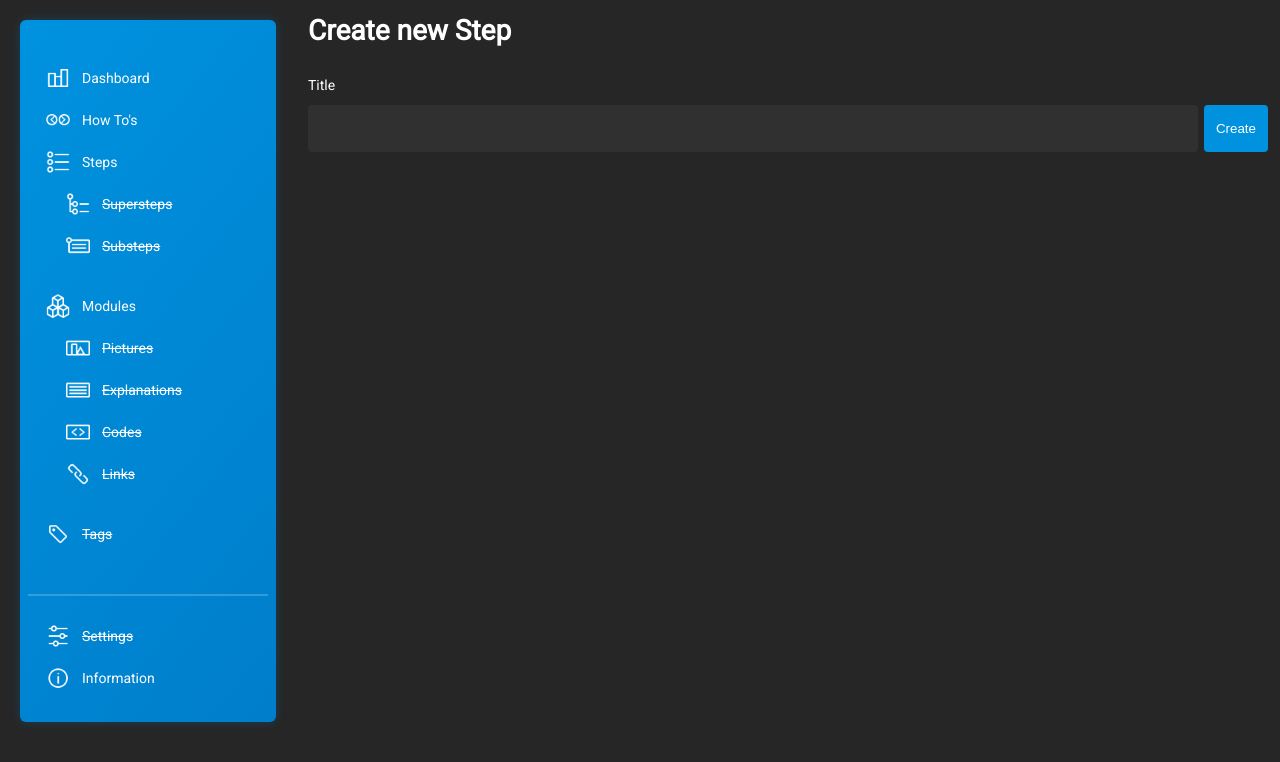
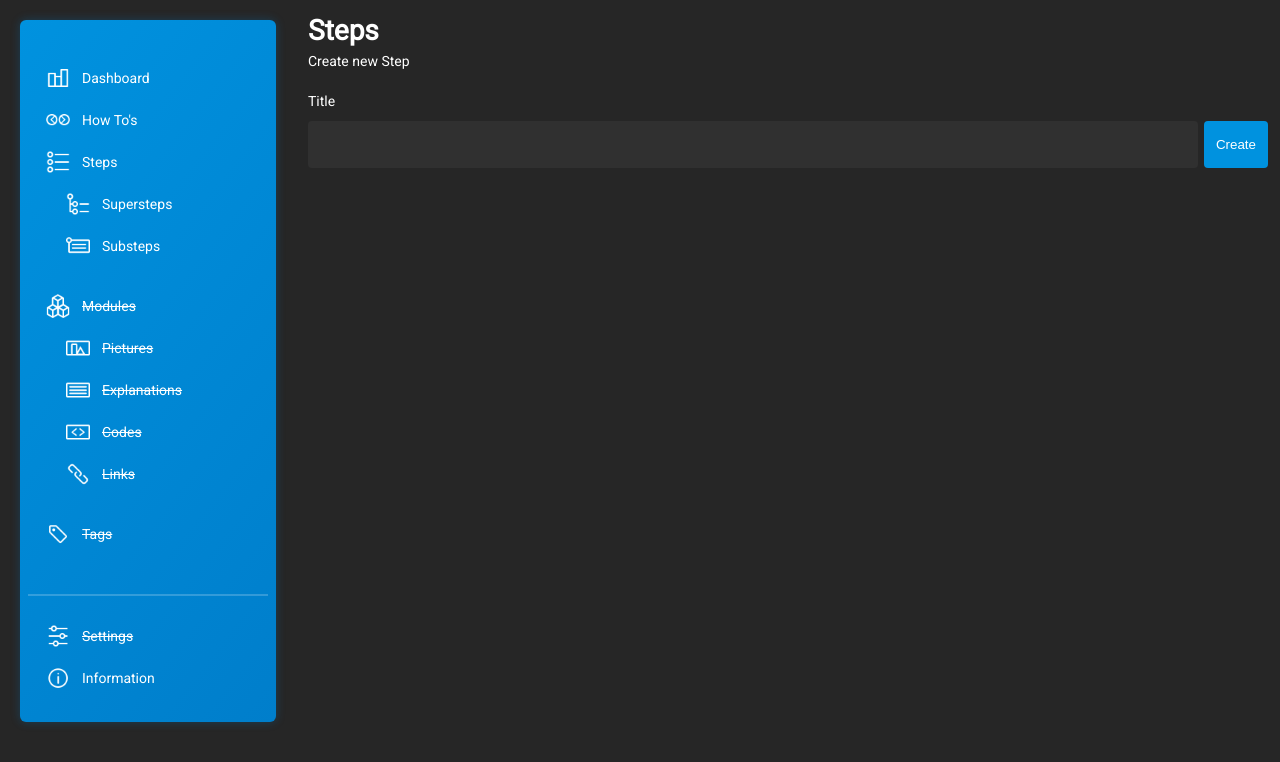
Before and after one commit to tiveritz/sequence-webapps, a Django app: page /administration/steps/create/ in a window 1280 px wide. Shown: the top 762 px of the page. Run offline with Django 3.2, Linux system fonts and the light colour scheme; parts of the project's set-up code (start-up, migrations or seed data) failed here and were passed over.

Commit message:
[Feature] Prepare functionality for adding, deleting and order changing steps

```diff
--- a/howtos-project/administration/static/administration/style/style.css
+++ b/howtos-project/administration/static/administration/style/style.css
@@ -184,6 +184,7 @@ body {
 .add-button {
 	width: 42px;
 	height: 42px;
+	margin: 12px 0;
 	border-radius: 6px;
 	background: var(--bgbrighter);
 	display: flex;
--- a/howtos-project/administration/templates/modules/menu.html
+++ b/howtos-project/administration/templates/modules/menu.html
@@ -19,22 +19,22 @@
             </a>
         </div>
         <div class="menu-entry menu-sub">
-            <a href="#" class="entry">
+            <a href="{% url 'supersteps' %}" class="entry">
                 <div id="icon-supersteps" class="menu-icon"></div>
-                <div><s>Supersteps</s></div>
+                <div>Supersteps</div>
             </a>
         </div>
         <div class="menu-entry menu-sub">
-            <a href="#" class="entry">
+            <a href="{% url 'substeps' %}" class="entry">
                 <div id="icon-substeps" class="menu-icon"></div>
-                <div><s>Substeps</s></div>
+                <div>Substeps</div>
             </a>
         </div>
         <div class="void-m"></div>
         <div class="menu-entry-noclick">
             <div class="entry">
                 <div id="icon-modules" class="menu-icon"></div>
-                <div>Modules</div>
+                <div><s>Modules</s></div>
             </div>
         </div>
         <div class="menu-entry menu-sub">
--- a/howtos-project/administration/templates/pages/dashboard.html
+++ b/howtos-project/administration/templates/pages/dashboard.html
@@ -14,11 +14,11 @@
                 <div class="dashboard-table-col">{{ statistics.stepsCount }}</div>
             </div>
             <div class="dashboard-table-row">
-                <div class="dashboard-table-col">SuperSteps</div>
+                <div class="dashboard-table-col">Supersteps</div>
                 <div class="dashboard-table-col">{{ statistics.superStepsCount }}</div>
             </div>
             <div class="dashboard-table-row">
-                <div class="dashboard-table-col">SubSteps</div>
+                <div class="dashboard-table-col">Substeps</div>
                 <div class="dashboard-table-col">{{ statistics.subStepsCount }}</div>
             </div>
         </div>
--- a/howtos-project/administration/templates/pages/howtos.html
+++ b/howtos-project/administration/templates/pages/howtos.html
@@ -4,9 +4,7 @@
 {% block content %}
     <div id="content">
         <h1>How-to's</h1>
-        <br><br><br>
-        <a href="{% url 'howtos_create' %}">Create New How To +</a>
-        <br><br><br>
+        <a href="{% url 'howtos_create' %}" class="add-button">+</a>
         {% for howto in howtos %}
             <div class="list-box">
                 <div class="list-box-clickable" onclick="showChangeBox('change-box-{{ howto.id }}');">
--- a/howtos-project/administration/templates/pages/howtos_create.html
+++ b/howtos-project/administration/templates/pages/howtos_create.html
@@ -3,7 +3,8 @@
 
 {% block content %}
     <div id="content">
-        <h1>Create new How To</h1>
+        <h1>How-to's</h1>
+        <p>Create new How To</p>
         <div class="void-l"></div>
         <p>Title</p>
         <div class="void-s"></div>
--- a/howtos-project/administration/templates/pages/howtos_edit.html
+++ b/howtos-project/administration/templates/pages/howtos_edit.html
@@ -46,7 +46,6 @@
             {% endfor %}
         </div>
         <div>
-            <div class="void-m"></div>
             <a href="#" class="add-button">+</a>
         </div>
     </div>
--- a/howtos-project/administration/templates/pages/steps.html
+++ b/howtos-project/administration/templates/pages/steps.html
@@ -4,9 +4,7 @@
 {% block content %}
     <div id="content">
         <h1>Steps</h1>
-        <br><br><br>
-        <a href="{% url 'steps_create' %}">Create Step +</a>
-        <br><br><br>
+        <a href="{% url 'steps_create' %}" class="add-button">+</a>
         {% for step in steps %}
             <div class="list-box">
                 <div class="list-box-clickable{% if step.isSuper %} is-super{% endif %}" onclick="showChangeBox('change-box-{{ step.id }}');">
--- a/howtos-project/administration/templates/pages/steps_create.html
+++ b/howtos-project/administration/templates/pages/steps_create.html
@@ -3,7 +3,8 @@
 
 {% block content %}
     <div id="content">
-        <h1>Create new Step</h1>
+        <h1>Steps</h1>
+        <p>Create new Step</p>
         <div class="void-l"></div>
         <p>Title</p>
         <div class="void-s"></div>
--- a/howtos-project/administration/templates/pages/steps_edit.html
+++ b/howtos-project/administration/templates/pages/steps_edit.html
@@ -46,8 +46,7 @@
             {% endfor %}
         </div>
         <div>
-            <div class="void-m"></div>
-            <a href="#"><s>LINK STEP</s></a>
+            <a href="#" class="add-button">+</a>
         </div>
     </div>
 
--- a/howtos-project/administration/urls.py
+++ b/howtos-project/administration/urls.py
@@ -20,6 +20,9 @@ urlpatterns = [
     path('steps/create/', views.steps_create, name = 'steps_create'),
     path('steps/<str:id>/', views.steps_edit, name = 'steps_edit'),
 
+    path('supersteps', views.supersteps, name = 'supersteps'),
+    path('substeps', views.substeps, name = 'substeps'),
+
     #AJAX
     path('howtos/<str:id>/save-order', views.save_howto_order, name = 'save_howto_order'),
     path('steps/<str:id>/save-order', views.save_step_order, name = 'save_step_order'),
--- a/howtos-project/administration/views.py
+++ b/howtos-project/administration/views.py
@@ -16,6 +16,7 @@ API_HOWTO = 'https://api.tiveritz.at/hwts/v1/howtos/{}'
 API_HOWTO_STEPS = 'https://api.tiveritz.at/hwts/v1/howtos/{}/steps'
 API_STEPS = 'https://api.tiveritz.at/hwts/v1/steps'
 API_STEP = 'https://api.tiveritz.at/hwts/v1/steps/{}'
+API_SUPER_STEPS = 'https://api.tiveritz.at/hwts/v1/steps/{}/steps'
 
 
 def dashboard(request):
@@ -48,13 +49,13 @@ def howtos_edit(request, id):
         if form.is_valid():
             howto_title = form.cleaned_data['howto_title']
             url = API_HOWTO.format(id)
-            requests.patch(url, json = {"title": howto_title})
+            requests.patch(url, json = {'title': howto_title})
 
         return HttpResponseRedirect(reverse('howtos_edit', args=[id]))
 
     r = requests.get(API_HOWTO.format(id))
     howto = r.json()
-    form = EditHowTo(initial={'howto_title': howto["title"]})
+    form = EditHowTo(initial={'howto_title': howto['title']})
 
     for step in howto['steps']:
         step['substeps'] = get_simple_nested_list(step['substeps'])
@@ -70,7 +71,7 @@ def howtos_create(request):
         form = CreateHowTo(request.POST)
         if form.is_valid():
             howto_title = form.cleaned_data['howto_title']
-            r = requests.post(API_HOWTOS, json = {"title": howto_title})
+            r = requests.post(API_HOWTOS, json = {'title': howto_title})
             id = r.json()['id']
 
             return HttpResponseRedirect(reverse('howtos_edit', args=[id]))
@@ -97,13 +98,13 @@ def howtos_delete_confirm(request, id):
 
 def howtos_delete_step(request, id, step_id):
     url = API_HOWTO_STEPS.format(id)
-    r = requests.delete(url, json = {"id": step_id})
+    r = requests.delete(url, json = {'id': step_id})
 
     return HttpResponseRedirect(reverse('howtos_edit', args=[id]))
 
 def howtos_add_step(request, id, step_id):
     url = API_HOWTO_STEPS.format(id)
-    r = requests.post(url, json = {"id": step_id})
+    r = requests.post(url, json = {'id': step_id})
 
     return HttpResponseRedirect(reverse('howtos_edit', args=[id]))
 
@@ -120,6 +121,32 @@ def steps(request):
         'steps' : steps
         })
 
+def supersteps(request):
+    r = requests.get(API_STEPS)
+    steps = r.json()
+
+    for step in steps:
+        step['created'] = convert_api_time(step['created'])
+        step['updated'] = convert_api_time(step['updated'])
+
+    return render(request, 'pages/supersteps.html', {
+        'menu' : 'steps',
+        'steps' : steps
+        })
+
+def substeps(request):
+    r = requests.get(API_STEPS)
+    steps = r.json()
+
+    for step in steps:
+        step['created'] = convert_api_time(step['created'])
+        step['updated'] = convert_api_time(step['updated'])
+
+    return render(request, 'pages/substeps.html', {
+        'menu' : 'steps',
+        'steps' : steps
+        })
+
 
 def steps_edit(request, id):
     if request.method == 'POST':
@@ -127,13 +154,13 @@ def steps_edit(request, id):
         if form.is_valid():
             step_title = form.cleaned_data['step_title']
             url = API_STEP.format(id)
-            requests.patch(url, json = {"title": step_title})
+            requests.patch(url, json = {'title': step_title})
 
         return HttpResponseRedirect(reverse('steps_edit', args=[id]))
 
     r = requests.get(API_STEP.format(id))
     step = r.json()
-    form = EditStep(initial={'step_title': step["title"]})
+    form = EditStep(initial={'step_title': step['title']})
 
     for substep in step['steps']:
         substep['substeps'] = get_simple_nested_list(substep['substeps'])
@@ -149,7 +176,7 @@ def steps_create(request):
         form = CreateStep(request.POST)
         if form.is_valid():
             step_title = form.cleaned_data['step_title']
-            r = requests.post(API_STEPS, json = {"title": step_title})
+            r = requests.post(API_STEPS, json = {'title': step_title})
             id = r.json()['id']
 
             return HttpResponseRedirect(reverse('steps_edit', args=[id]))
@@ -168,8 +195,10 @@ def save_howto_order(request, id):
     old_index = r_body['old_index']
     new_index = r_body['new_index']
 
-    print(old_index)
-    print(new_index)
+    url = API_HOWTO_STEPS.format(id)
+    r = requests.patch(url, json = {
+        'oldIndex': old_index,
+        'newIndex' : new_index})
 
     return JsonResponse({'message' : 'Saving order successful'})
 
@@ -178,8 +207,10 @@ def save_step_order(request, id):
     old_index = r_body['old_index']
     new_index = r_body['new_index']
 
-    print(old_index)
-    print(new_index)
+    url = API_SUPER_STEPS.format(id)
+    r = requests.patch(url, json = {
+        'oldIndex': old_index,
+        'newIndex' : new_index})
 
     return JsonResponse({'message' : 'Saving order successful'})
 
@@ -191,11 +222,10 @@ def convert_api_time(api_time):
     return time.strftime(app_time_format)
 
 def get_simple_nested_list(substeps):
-    #print(substeps)
     temp = []
 
     if not substeps:
-        return ""
+        return ''
 
     for substep in substeps:
         temp.append(substep['title'])
```
Also changed, not shown: howtos-project/administration/templates/pages/information.html (+8 -2 lines), howtos-project/administration/templates/pages/substeps.html (added, +26 -0 lines), howtos-project/administration/templates/pages/supersteps.html (added, +26 -0 lines).
